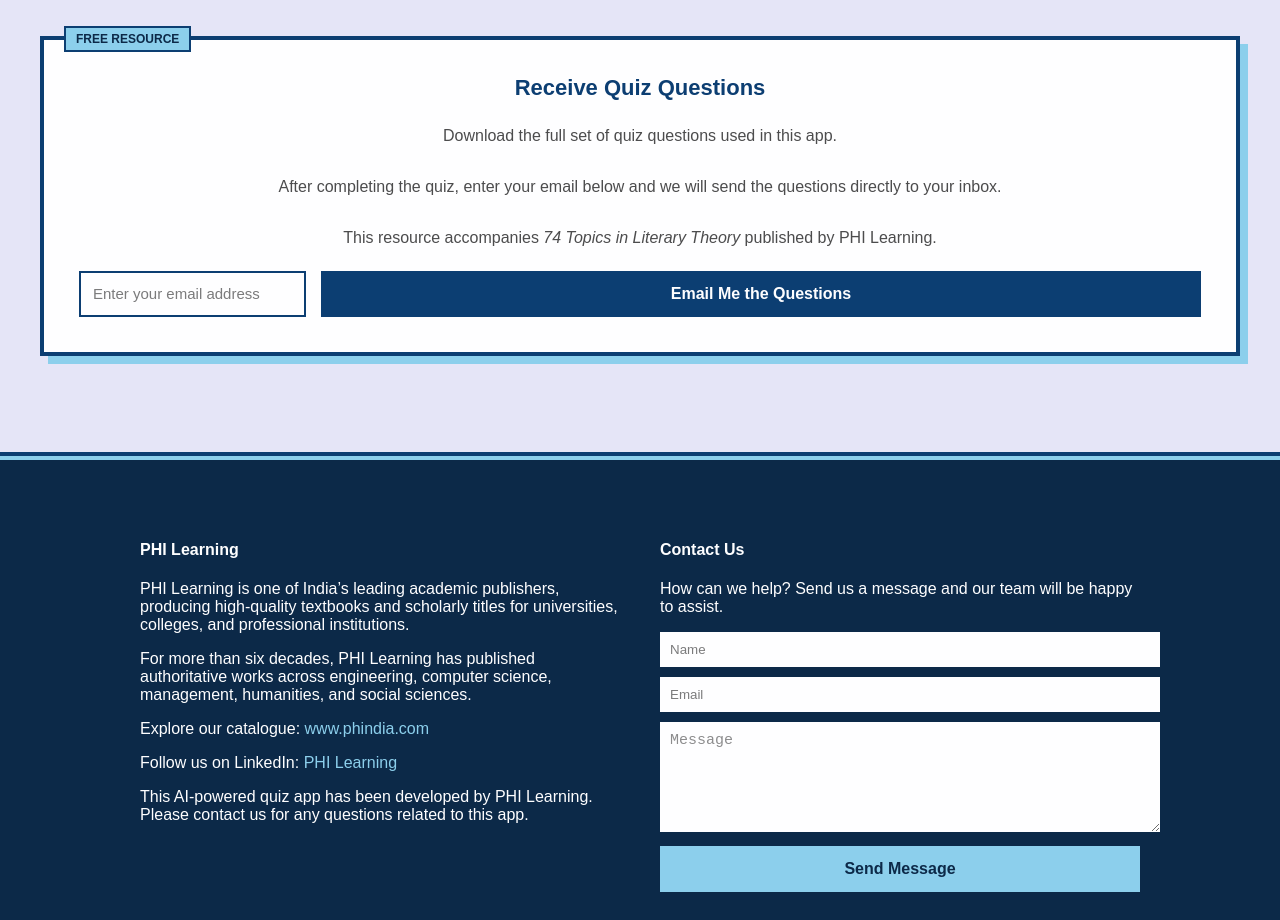
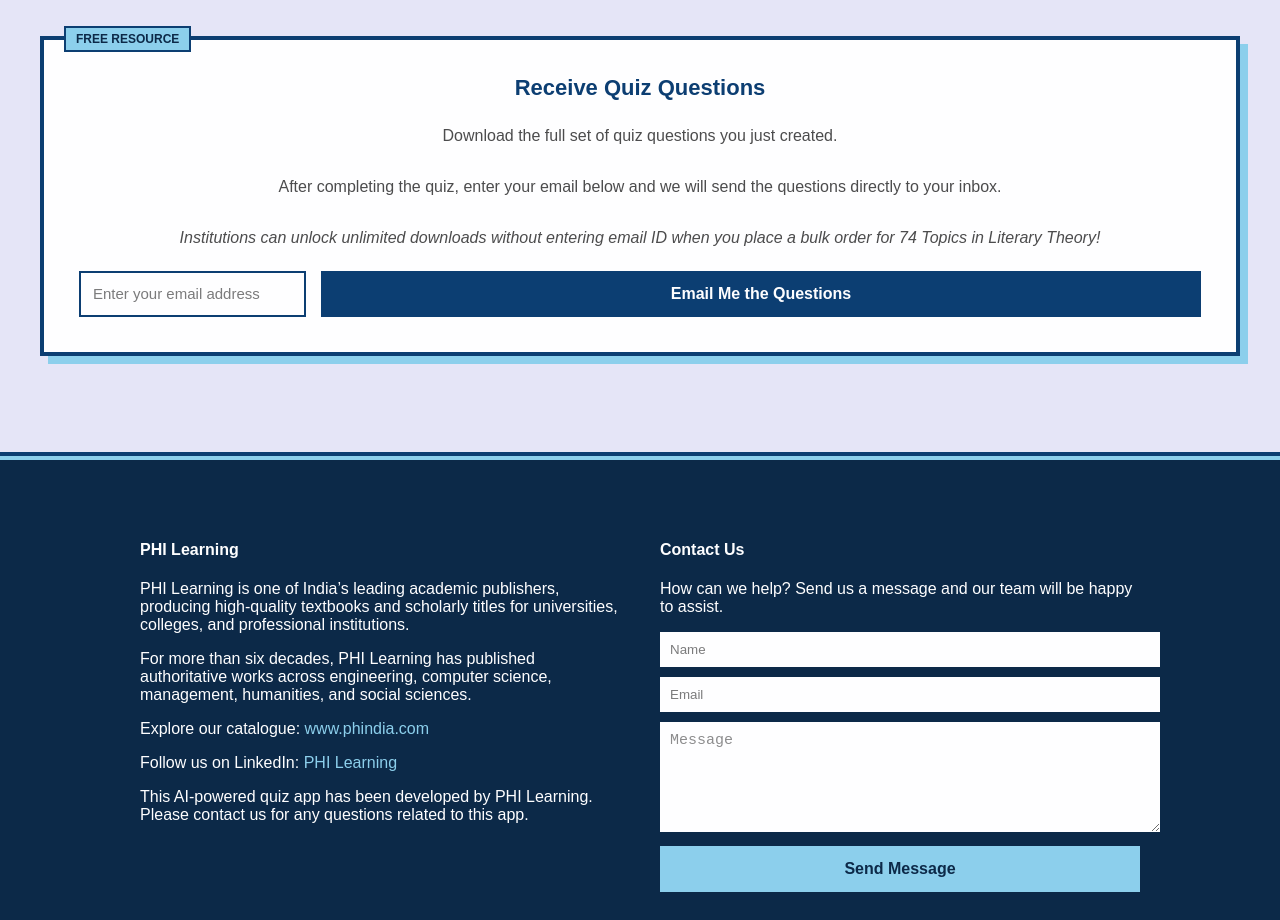
Before and after one commit to Pallavighxsh/literary-theory, a website: page index.html in a window 1280 px wide. Shown: the part 1060-1980 px from the top of the page. Drawn offline with Linux system fonts and the light colour scheme.

Commit message:
Update index.html

```diff
--- a/index.html
+++ b/index.html
@@ -167,13 +167,12 @@
     </h3>
 
     <p class="download-text">
-      Download the full set of quiz questions used in this app.<br><br>
+      Download the full set of quiz questions you just created.<br><br>
 
       After completing the quiz, enter your email below and we will
       send the questions directly to your inbox.<br><br>
 
-      This resource accompanies <em>74 Topics in Literary Theory</em>
-      published by PHI Learning.
+      <em>Institutions can unlock unlimited downloads without entering email ID when you place a bulk order for 74 Topics in Literary Theory!</em>
     </p>
 
     <div class="download-form">
```
